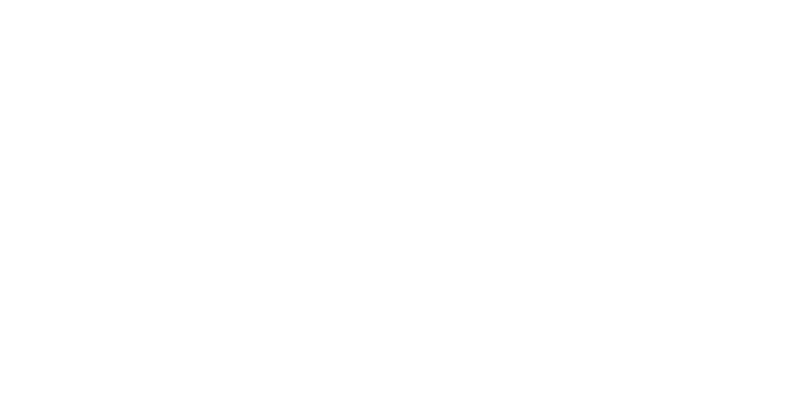
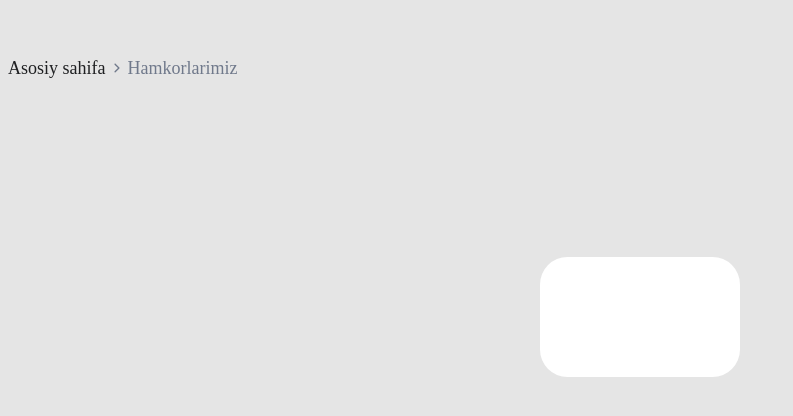
Before and after one commit to Muxutdinov/prepuz, a React (Create React App) app: page /hamkor in a window 1280 px wide. Shown: the part 112-528 px from the top of the page, without its empty margins (0-793 px from the left). Built offline with nearby package versions, Linux system fonts and the light colour scheme; no server answers.

Commit message:
Hamkor page created

```diff
--- a/src/components/Categorys.css
+++ b/src/components/Categorys.css
@@ -1,13 +1,13 @@
 .nav {
   background-color: transparent;
   text-decoration: none;
-  padding-right: 100px;
+  padding-right: 65px;
 }
 .active {
   transition: all 0.3s;
   font-weight: bold;
-  color: green;
+  color: #011a61;
   background: #fff;
   border-radius: 10px;
-  padding-right: 100px;
+  padding-right: 65px;
 }
--- a/src/components/Categorys.jsx
+++ b/src/components/Categorys.jsx
@@ -1,12 +1,6 @@
-// import Navigation from "./sections/Navication";
-
 import React, { useState, useEffect } from "react";
 import { NavLink } from "react-router-dom";
 import "./Categorys.css";
-import rasm1 from "../assets/imgs/rasm1.png";
-import rasm2 from "../assets/imgs/rasm2.png";
-import rasm3 from "../assets/imgs/rasm3.png";
-import rasm4 from "../assets/imgs/rasm4.png";
 import axios from "axios";
 
 import {
@@ -108,32 +102,6 @@
                 </Card>
               ))}
             </BodyCard>
-            <BodyCard>
-              {first.map((value, index) => (
-                <Card key={index}>
-                  <ImgWrapper>
-                    <Img1 src={value.image} alt="rasm"></Img1>
-                  </ImgWrapper>
-                  <TitleWrapper>
-                    <MiniText>{value.name}</MiniText>
-                    <Title>{value.category.name}</Title>
-                  </TitleWrapper>
-                </Card>
-              ))}
-            </BodyCard>
-            <BodyCard>
-              {first.map((value, index) => (
-                <Card key={index}>
-                  <ImgWrapper>
-                    <Img1 src={value.image} alt="rasm"></Img1>
-                  </ImgWrapper>
-                  <TitleWrapper>
-                    <MiniText>{value.name}</MiniText>
-                    <Title>{value.category.name}</Title>
-                  </TitleWrapper>
-                </Card>
-              ))}
-            </BodyCard>
           </BodyWrapper>
         </Wrapper>
       </Container>
--- a/src/components/CategorysStyle.js
+++ b/src/components/CategorysStyle.js
@@ -2,10 +2,11 @@
 import { ReactComponent as sahifa } from "../assets/icons/sahifa.svg";
 
 export const Container = styled.div`
+  position: relative;
   display: flex;
   flex-direction: column;
   width: 100%;
-  height: 100vh;
+  height: fit-content;
   background: #e5e5e5;
 `;
 export const Top = styled.div`
@@ -56,22 +57,21 @@
 `;
 export const BodyWrapper = styled.div`
   display: flex;
-  overflow-y: scroll;
-  overflow-x: hidden;
   margin-left: auto;
   margin-right: 70px;
   display: flex;
   flex-direction: row;
   justify-content: space-around;
   padding: 20px;
-  height: 600px;
+  height: fit-content;
   width: 850px;
   background: rgba(255, 255, 255, 1);
   border-radius: 20px;
 `;
 export const BodyCard = styled.div`
   display: flex;
-  flex-direction: column;
+  flex-direction: row;
+  flex-wrap: wrap;
   height: 100%;
   width: 100%;
 `;
@@ -80,7 +80,7 @@
   flex-direction: column;
   justify-content: space-around;
   align-items: center;
-  margin: 10px;
+  margin: 10px auto;
   height: 250px;
   width: 250px;
   background: #f3f4f6;
@@ -91,7 +91,6 @@
   display: flex;
   flex-direction: column;
   justify-content: space-around;
-  /* justify-content: center; */
   align-items: center;
   width: 100%;
   height: 60px;
@@ -134,7 +133,8 @@
   height: 100px;
 `;
 export const SidebarWrapper = styled.div`
-  margin-left: 215px;
+  position: fixed;
+  margin-right : 750px;
   margin-top: 70px;
   height: 300px;
   width: 170px;
--- /dev/null
+++ b/src/components/Hamkor.jsx
@@ -0,0 +1,42 @@
+import React, { useState, useEffect } from "react";
+import axios from "axios";
+import "./Hamkor.css";
+import icon from "../assets/icons/sahifa.svg";
+import {
+  Container,
+  Title,
+  Top,
+  CardText,
+  CardWrapper,
+  Card,
+  Text,
+  Img,
+} from "./HamkorStyle";
+
+const Hamkor = () => {
+  const [second, setSecond] = useState([]);
+  useEffect(() => {
+    getAxios();
+  }, []);
+  const getAxios = () => {
+    axios
+      .get("https://api.akpharm.uz/api/v1/manufacturer-list/?page=1&lan=uz")
+      .then((res) => console.log(res.data.results))
+      .catch((err) => console.log(err));
+  };
+  return (
+    <Container>
+      <Top>
+        <Title>Asosiy sahifa</Title>
+        <img src={icon} />
+        <Text>Hamkorlarimiz</Text>
+      </Top>
+        <CardWrapper >
+          <Card>
+          </Card>
+        </CardWrapper>
+    </Container>
+  );
+};
+
+export default Hamkor;
--- /dev/null
+++ b/src/components/HamkorStyle.js
@@ -0,0 +1,69 @@
+import styled from "styled-components";
+
+export const Container = styled.div`
+  height: 100vh;
+  background: #e5e5e5;
+  display: flex;
+  flex-direction: column;
+  justify-content: center;
+  align-items: center;
+`;
+export const Top = styled.div`
+  margin-right: auto;
+  display: flex;
+  flex-direction: row;
+  align-items: center;
+`;
+export const Title = styled.div`
+  height: 18px;
+  font-family: Rubik;
+  font-style: normal;
+  font-weight: normal;
+  font-size: 18px;
+  line-height: 100%;
+  color: #1f2022;
+  flex: none;
+  margin: 0px 8px;
+`;
+export const Text = styled.div`
+  width: 138px;
+  height: 18px;
+  font-family: Rubik;
+  font-style: normal;
+  font-weight: normal;
+  font-size: 18px;
+  line-height: 100%;
+  color: #70798b;
+  flex: none;
+  order: 4;
+  margin: 0px 8px;
+`;
+export const CardWrapper = styled.div`
+  display: flex;
+  flex-wrap: wrap;
+  flex-direction: column;
+  justify-content: space-around;
+  align-items: center;
+  margin-top: 40px;
+  width: 1000px;
+  height: 400px;
+  background: transparent;
+`;
+
+export const Card = styled.div`
+  height: 120px;
+  width: 200px;
+  background: #ffffff;
+  border-radius: 27.4451px;
+  display: flex;
+  justify-content: center;
+  align-items: center;
+`;
+export const CardText = styled.div`
+  font-size: 15px;
+  height: 20px;
+`;
+export const Img = styled.img`
+  height: 100px;
+  width: 100px;
+`;
--- a/src/components/Home.jsx
+++ b/src/components/Home.jsx
@@ -1,25 +1,25 @@
-import { useState } from "react";
-import { Link } from "react-router-dom";
+// import { useState } from "react";
+// import { Link } from "react-router-dom";
 import Navigation from "./sections/Navication";
 
 const Home = () => {
-  const [first, setFirst] = useState("");
-  const [second, setSecond] = useState("");
-  const [third, setThird] = useState("");
-  const [yechims, setYechims] = useState(0);
+  // const [first, setFirst] = useState("");
+  // const [second, setSecond] = useState("");
+  // const [third, setThird] = useState("");
+  // const [yechims, setYechims] = useState(0);
 
-  const Fancfirst = (e) => {
-    setFirst(e.target.value);
-  };
-  const FancSecond = (e) => {
-    setSecond(e.target.value);
-  };
-  const FancThird = (e) => {
-    setThird(e.target.value);
-  };
-  const yechim = () => {
-    let Data = +parseInt(first) + parseInt(second) + parseInt(third);
-  };
+  // const Fancfirst = (e) => {
+  //   setFirst(e.target.value);
+  // };
+  // const FancSecond = (e) => {
+  //   setSecond(e.target.value);
+  // };
+  // const FancThird = (e) => {
+  //   setThird(e.target.value);
+  // };
+  // const yechim = () => {
+  //   let Data = +parseInt(first) + parseInt(second) + parseInt(third);
+  // };
   return (
     <>
       {/* <div> */}
--- a/src/routers/Routers.jsx
+++ b/src/routers/Routers.jsx
@@ -4,11 +4,12 @@
 import Brands from "../components/Brands";
 import BrandView from "../components/BrandView";
 import Barchasi from "../components/CatigorysItems/Barchasi";
-import Gome from "../components/CatigorysItems/Gome";
-import Ortopedik from "../components/CatigorysItems/Ortopedik";
-import Tibbiy from "../components/CatigorysItems/Tibbiy";
-import Yopishqoq from "../components/CatigorysItems/Yopishqoq";
+// import Gome from "../components/CatigorysItems/Gome";
+// import Ortopedik from "../components/CatigorysItems/Ortopedik";
+// import Tibbiy from "../components/CatigorysItems/Tibbiy";
+// import Yopishqoq from "../components/CatigorysItems/Yopishqoq";
 import Drugs from "../components/Drugs";
+import Hamkor from "../components/Hamkor";
 
 const Routers = () => {
   return (
@@ -20,6 +21,7 @@
       <Route path="/brand-view/:slug/price/:id" exact component={BrandView} />
       <Route path="/category/:type" exact component={Barchasi} />
       <Route path="/drugs" exact component={Drugs} />
+      <Route path="/hamkor" component={Hamkor} />
       {/* <Redirect
         from="/categories/tibiy"
         to="/categories/tibbiy"
```
Also changed, not shown: src/components/Hamkor.css (added).
